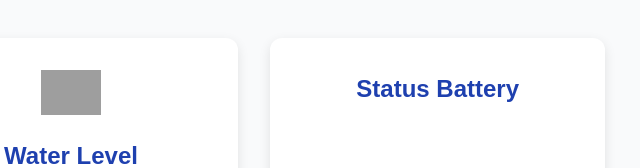
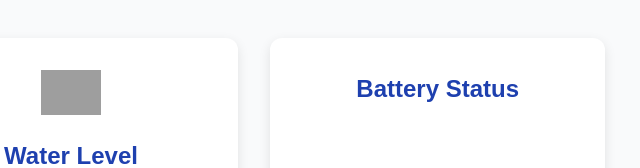
Before and after one commit to nayamarsha/server_iot, a plain HTML site: page index.html in a window 1280 px wide. Shown: the part 632-800 px from the top of the page, 569-1209 px from the left. Drawn offline with Linux system fonts and the light colour scheme; grey boxes are pictures that could not be loaded; a script that the page names is missing.

Commit message:
fix styling issues

```diff
--- a/index.html
+++ b/index.html
@@ -63,7 +63,7 @@
         <h1>Water Level</h1>
       </div>
 <div class="status-battery status-text" style="flex:1; min-width: 250px; text-align: center;">
-  <h1>Status Battery</h1>
+  <h1>Battery Status</h1>
 </div>
     </div>
   </div>
```
